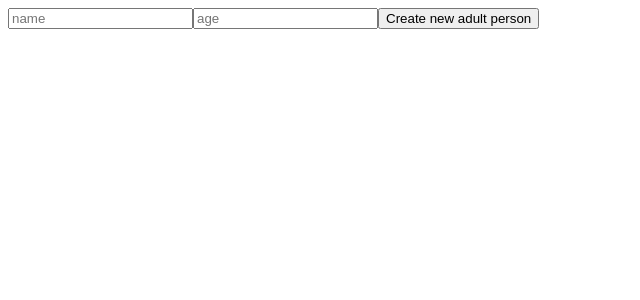
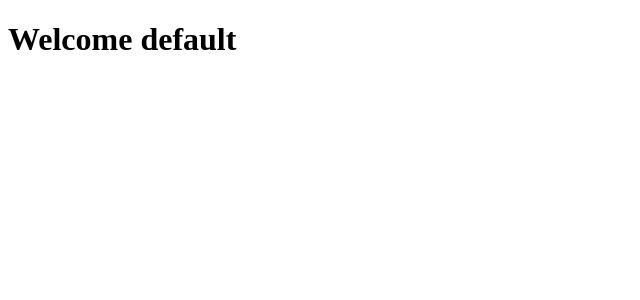
Before and after one commit to DarioCorbinelli/esercizi-react, a React (Create React App) app: page / in a window 1280 px wide. Shown: the top 300 px of the page, without its empty margins (0-640 px from the left). Built offline with nearby package versions, Linux system fonts and the light colour scheme.

Commit message:
router-1

```diff
--- a/package.json
+++ b/package.json
@@ -8,6 +8,7 @@
     "@testing-library/user-event": "^13.5.0",
     "react": "^18.2.0",
     "react-dom": "^18.2.0",
+    "react-router-dom": "^6.4.3",
     "react-scripts": "5.0.1",
     "web-vitals": "^2.1.4"
   },
--- a/src/App.js
+++ b/src/App.js
@@ -1,32 +1,13 @@
-import FilteredList from "FilteredList";
 import React from "react";
-import { useState } from "react";
+import { Route, Routes } from "react-router-dom";
+import Welcome from "Welcome";
 
 function App() {
-  const [persons, setPersons] = useState([])
-  const [newPerson, setNewPerson] = useState({
-    name: "",
-    age: ""
-  })
-
-  function handleInput(e) {
-    setNewPerson(newPerson => ({
-      ...newPerson,
-      [e.target.name]: e.target.value
-    }))
-  }
-
-  function handleCreateNewPerson() {
-    setPersons(persons => [...persons, {name: newPerson.name, id: persons.length + 1, age: newPerson.age}])
-    setNewPerson({name: "", age: ""})
-  }
-
-  return <>
-    <input type="text" name="name" placeholder="name" value={newPerson.name} onChange={handleInput}/>
-    <input type="number" name="age" placeholder="age" value={newPerson.age} onChange={handleInput}/>
-    <button onClick={handleCreateNewPerson}>Create new adult person</button>
-    <FilteredList persons={persons}/>
-  </>
+  return (
+    <Routes>
+      <Route path="/" element={<Welcome />} />
+    </Routes>
+  );
 }
 
 export default App;
--- a/src/FilteredList.js
+++ /dev/null
@@ -1,12 +0,0 @@
-import React from 'react';
-import { useMemo } from 'react';
-
-function FilteredList({persons}) {
-  const rightPersons = useMemo(() => persons.filter(person => person.age > 18), [persons])
-
-  return ( <>
-    {rightPersons.map(person => <p key={person.id}>{person.name} ha {person.age} anni</p> )}
-  </> );
-}
-
-export default FilteredList;
--- /dev/null
+++ b/src/Welcome.js
@@ -0,0 +1,7 @@
+import React from 'react';
+
+function Welcome({name = "default"}) {
+  return ( <h1>Welcome {name}</h1> );
+}
+
+export default Welcome;
--- a/src/index.js
+++ b/src/index.js
@@ -1,5 +1,12 @@
-import React from "react";
-import ReactDOM from "react-dom/client";
-import App from "./App.js"
+import App from 'App';
+import React from 'react';
+import ReactDOM from 'react-dom/client';
+import { BrowserRouter } from 'react-router-dom';
 
-ReactDOM.createRoot(document.querySelector(".app")).render( <App /> )
+ReactDOM
+  .createRoot(document.querySelector(".app"))
+  .render(
+    <BrowserRouter>
+      <App />
+    </BrowserRouter>
+  )
```
Also changed, not shown: 1 other file (tests, documents, lock files or other folders).
